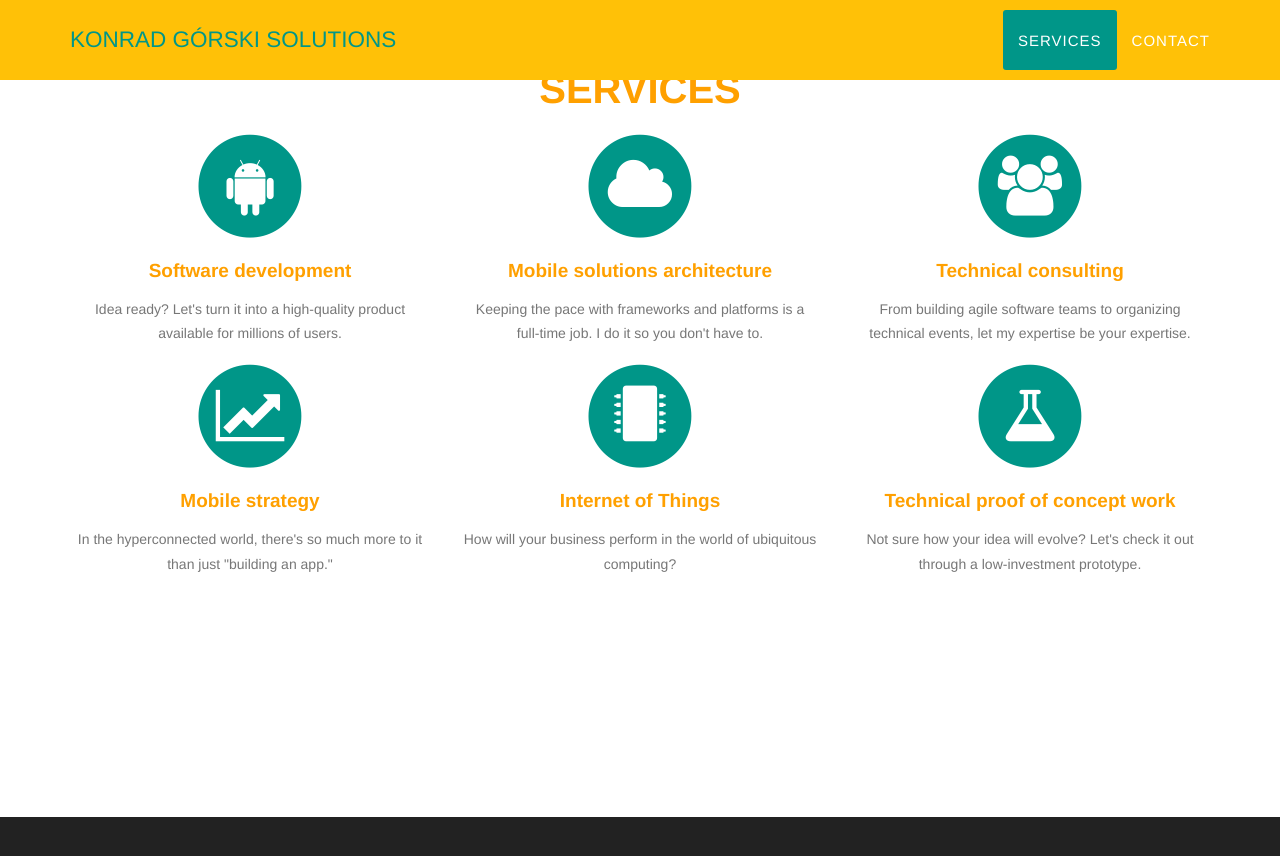
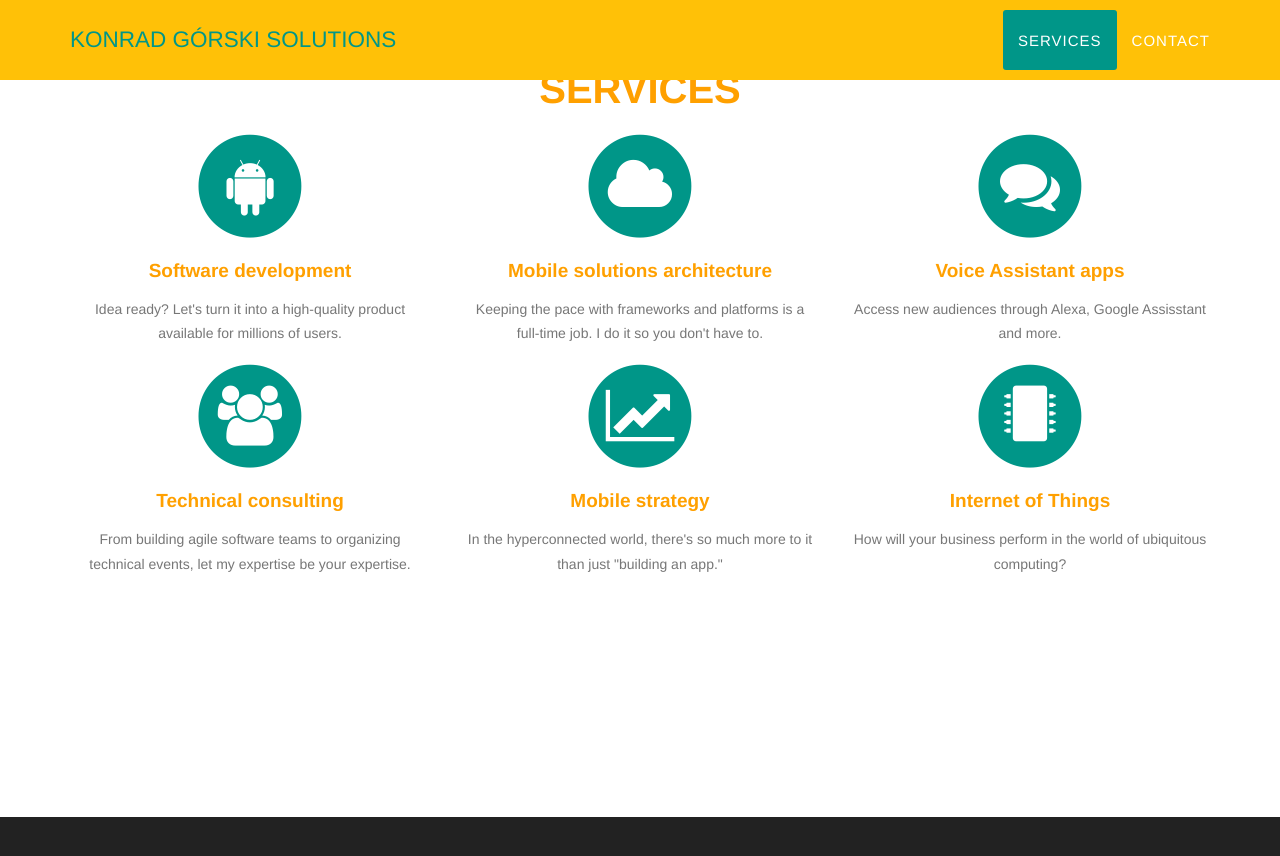
Before and after one commit to konradg/konradg.github.io, a Jekyll site: the page built from index.html, in a window 1280 px wide and 900 px high, scrolled down 983 px. Shown: the top 856 px of the window. Built offline with Jekyll 4.4.1, drawn with Linux system fonts in a browser that asks for light colours.

Commit message:
Add voice assistant apps in Services

```diff
--- a/_data/services.yaml
+++ b/_data/services.yaml
@@ -5,6 +5,10 @@
 - name: Mobile solutions architecture
   description: Keeping the pace with frameworks and platforms is a full&#8209;time job. I do it so you don't have to.
   icon: cloud
+
+- name: Voice Assistant apps
+  description: Access new audiences through Alexa, Google Assisstant and more.
+  icon: comments
 
 - name: Technical consulting
   description: From building agile software teams to organizing technical events, let my expertise be your expertise.
@@ -17,7 +21,3 @@
 - name: Internet of Things
   description: How will your business perform in the world of ubiquitous computing?
   icon: microchip
-
-- name: Technical proof of concept work
-  description: Not sure how your idea will evolve? Let's check it out through a low&#8209;investment prototype.
-  icon: flask
```
